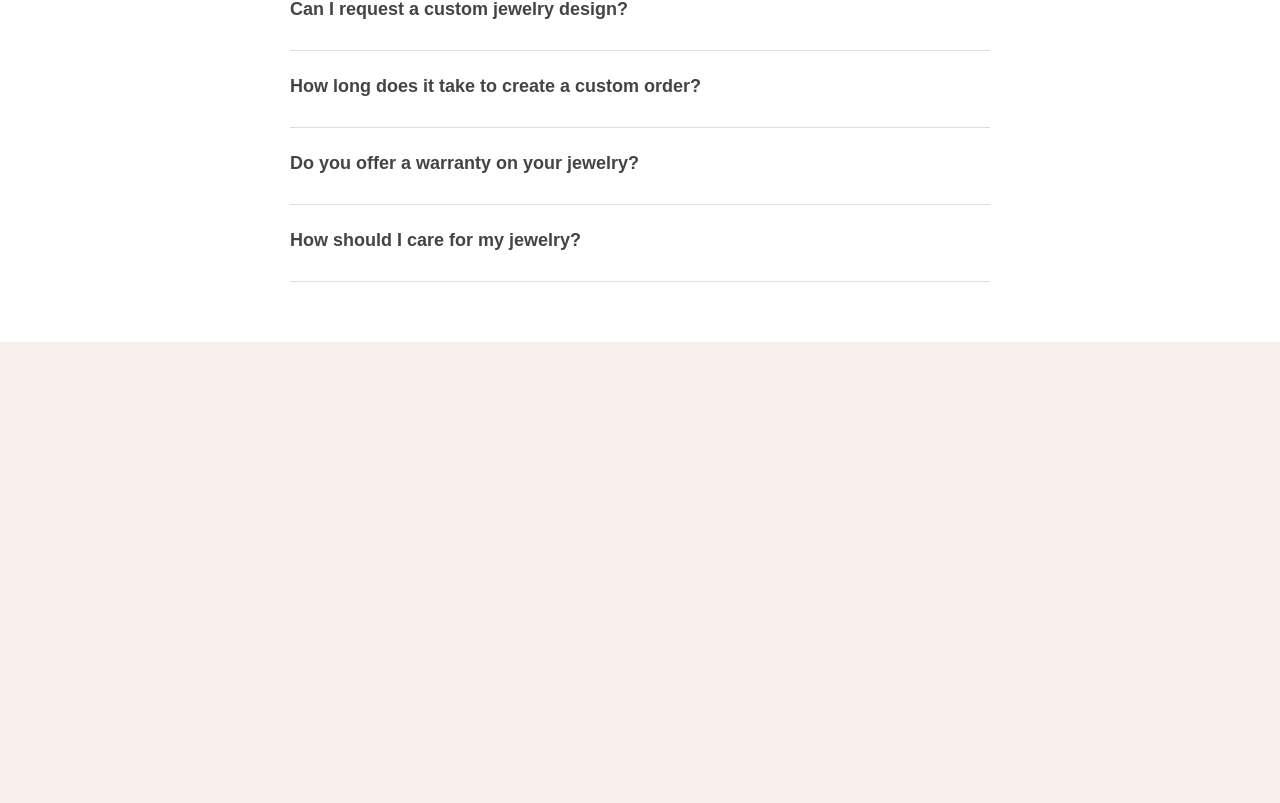
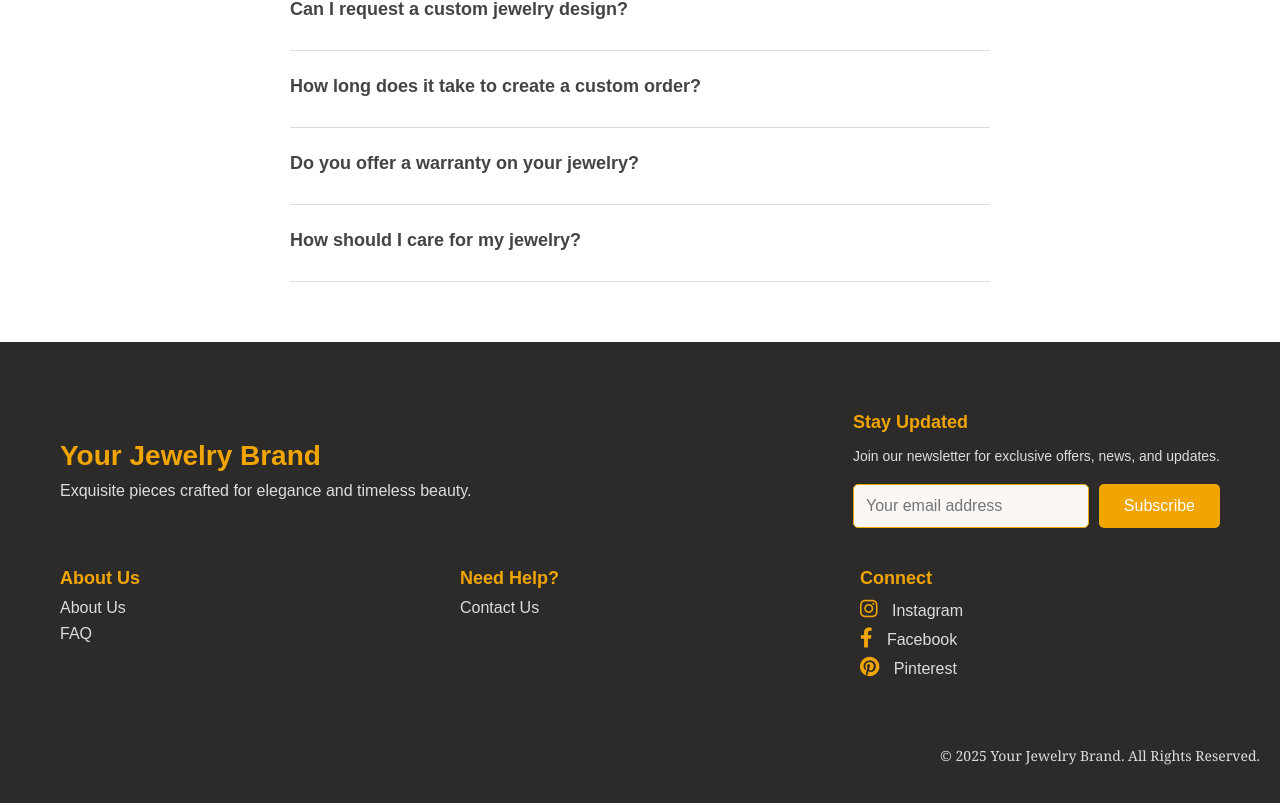
Before and after one commit to Nakkash14/Jewelry, a React (Create React App) app in the folder frontend/: page / in a window 1280 px wide. Shown: the part 1847-2650 px from the top of the page. Before the commit the page ends 2189 px from the top, so only its background shows below. Built offline with nearby package versions, Linux system fonts and the light colour scheme.

Commit message:
Frontend
Added Footer.jsx and Footer.css and included in "frontend/App.js"

```diff
--- a/frontend/src/App.js
+++ b/frontend/src/App.js
@@ -38,6 +38,7 @@ import SignUp from './Auth/Sign_Up'; // Import Sign Up
 import UserProfile from './User/UserProfile'; // Import User Profile
 import EditProfile from './User/EditProfile.jsx';
 import Navbar from './components/Navbar'; // Import Navbar
+import Footer from './components/Footer.jsx'; // Import Footer
 
 const App = () => {
   return (
@@ -53,6 +54,8 @@ const App = () => {
         <Route path="/userprofile" element={<UserProfile />} />
         <Route path="/edit-profile" element={<EditProfile />} />
       </Routes>
+
+      <Footer />
     </Router>
   );
 };
--- /dev/null
+++ b/frontend/src/components/Footer.css
@@ -0,0 +1,146 @@
+/* Footer Styles */
+.footer {
+    background-color: #2d2a2a;
+    color: #fff;
+    padding: 50px 20px;
+    font-family: 'Georgia', serif; /* More classic font */
+    text-align: left; /* Left-aligned text for a more classic look */
+  }
+
+  .footer-container {
+    max-width: 1200px;
+    margin: auto;
+    padding: 20px;
+  }
+
+  /* Brand and Newsletter Section */
+  .footer-brand-newsletter {
+    display: flex;
+    justify-content: space-between;
+    align-items: center;
+    flex-wrap: wrap;
+    margin-bottom: 40px;
+  }
+
+  .footer-brand h2 {
+    font-size: 28px;
+    margin-bottom: 10px;
+    color: #f0a500;
+  }
+
+  .footer-brand p {
+    font-size: 16px;
+    color: #ddd;
+    max-width: 500px;
+    margin: 0 auto;
+  }
+
+  .footer-newsletter h4 {
+    font-size: 18px;
+    color: #f0a500;
+    margin-bottom: 15px;
+  }
+
+  .footer-newsletter p {
+    font-size: 14px;
+    color: #ddd;
+    margin-bottom: 20px;
+  }
+
+  .newsletter-form {
+    display: flex;
+    gap: 10px;
+    max-width: 400px;
+    margin: 0 auto;
+  }
+
+  .newsletter-form input {
+    padding: 12px;
+    border: 1px solid #f0a500;
+    border-radius: 5px;
+    font-size: 16px;
+    width: 80%;
+  }
+
+  .newsletter-form button {
+    padding: 12px 25px;
+    background-color: #f0a500;
+    color: white;
+    border: none;
+    border-radius: 5px;
+    font-size: 16px;
+    cursor: pointer;
+    transition: background-color 0.3s ease;
+  }
+
+  .newsletter-form button:hover {
+    background-color: #e07b00;
+  }
+
+  /* Footer Links */
+  .footer-links {
+    display: flex;
+    justify-content: space-between;
+    gap: 40px;
+    flex-wrap: wrap;
+    margin-top: 40px;
+  }
+
+  .footer-column {
+    flex: 1;
+    min-width: 200px;
+  }
+
+  .footer-column h4 {
+    font-size: 18px;
+    color: #f0a500;
+    margin-bottom: 10px;
+  }
+
+  .footer-column a {
+    display: block;
+    font-size: 16px;
+    color: #ddd;
+    text-decoration: none;
+    margin-bottom: 8px;
+    transition: color 0.3s ease;
+  }
+
+  .footer-column a:hover {
+    color: #f0a500;
+  }
+
+  /* Social Media Icons */
+  .footer-column a i {
+    margin-right: 10px;
+    font-size: 20px;
+    color: #f0a500;
+  }
+
+  .footer-column a:hover i {
+    color: #e07b00;
+  }
+
+  /* Footer Bottom */
+  .footer-bottom {
+    margin-top: 40px;
+    display: flex;
+    justify-content: flex-end;
+    align-items: center;
+  }
+
+  .footer-bottom p {
+    font-size: 14px;
+    color: #ddd;
+    font-family: 'Georgia', serif;
+    margin: 0;
+  }
+
+  .footer-bottom p a {
+    color: #f0a500;
+    text-decoration: none;
+  }
+
+  .footer-bottom p a:hover {
+    color: #e07b00;
+  }
--- /dev/null
+++ b/frontend/src/components/Footer.jsx
@@ -0,0 +1,65 @@
+// Footer.js
+import React from 'react';
+import { Link } from 'react-router-dom';
+import './Footer.css';  // Ensure this is linked correctly
+
+const Footer = () => {
+  return (
+    <footer className="footer">
+      <div className="footer-container">
+
+        {/* Brand and Newsletter Section */}
+        <div className="footer-brand-newsletter">
+          <div className="footer-brand">
+            <h2>Your Jewelry Brand</h2>
+            <p>Exquisite pieces crafted for elegance and timeless beauty.</p>
+          </div>
+
+          {/* Subscribe Section */}
+          <div className="footer-newsletter">
+            <h4>Stay Updated</h4>
+            <p>Join our newsletter for exclusive offers, news, and updates.</p>
+            <form className="newsletter-form">
+              <input type="email" placeholder="Your email address" required />
+              <button type="submit">Subscribe</button>
+            </form>
+          </div>
+        </div>
+
+        {/* Footer Links */}
+        <div className="footer-links">
+          <div className="footer-column">
+            <h4>About Us</h4>
+            <Link to="/about">About Us</Link>
+            <Link to="/faq">FAQ</Link>
+          </div>
+
+          <div className="footer-column">
+            <h4>Need Help?</h4>
+            <Link to="/contact">Contact Us</Link>
+          </div>
+
+          <div className="footer-column">
+            <h4>Connect</h4>
+            <a href="https://www.instagram.com" target="_blank" rel="noopener noreferrer">
+              <i className="fab fa-instagram"></i> Instagram
+            </a>
+            <a href="https://www.facebook.com" target="_blank" rel="noopener noreferrer">
+              <i className="fab fa-facebook-f"></i> Facebook
+            </a>
+            <a href="https://www.pinterest.com" target="_blank" rel="noopener noreferrer">
+              <i className="fab fa-pinterest"></i> Pinterest
+            </a>
+          </div>
+        </div>
+      </div>
+
+      {/* Copyright Section */}
+      <div className="footer-bottom">
+        <p>© 2025 Your Jewelry Brand. All Rights Reserved.</p>
+      </div>
+    </footer>
+  );
+};
+
+export default Footer;
```
